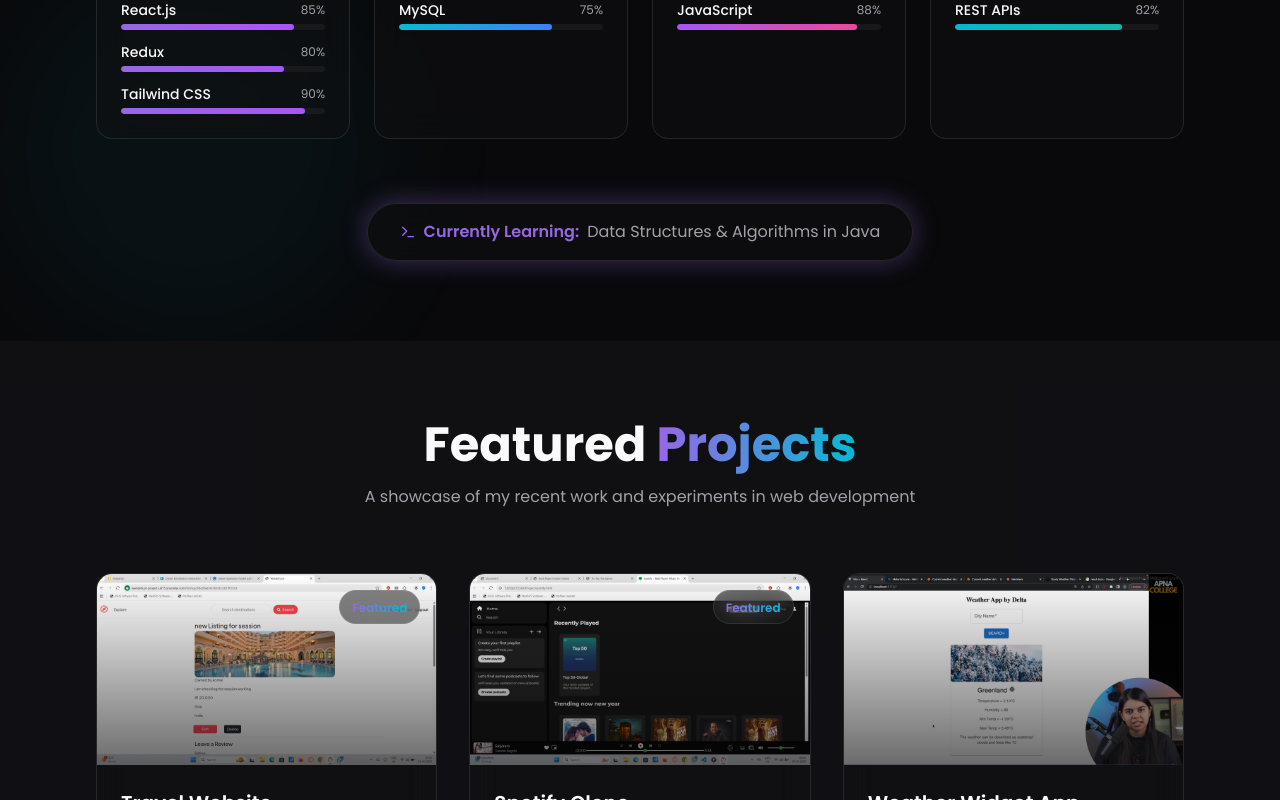
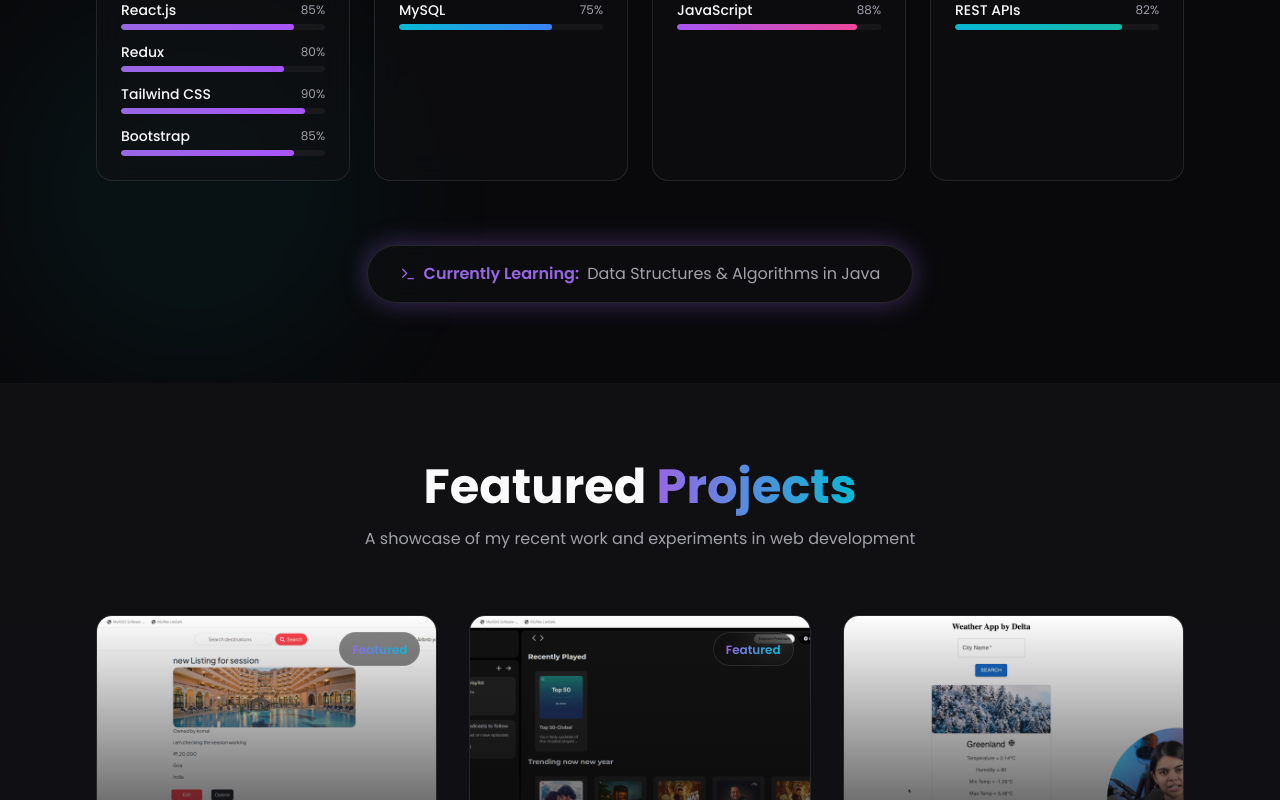
Before and after one commit to komal-Pachouri/komalpachouri-portfolio, a React (Vite) app: page / in a window 1280 px wide. Shown: the part 2420-3220 px from the top of the page. Built offline with nearby package versions, Linux system fonts and the light colour scheme; the HTML template or start-up script is replaced by a standard one.

Commit message:
Refactor project images and skills

```diff
--- a/src/components/Projects.tsx
+++ b/src/components/Projects.tsx
@@ -92,7 +92,8 @@ const Projects = () => {
                 <img
                   src={project.image}
                   alt={project.title}
-                  className="w-full h-full object-cover group-hover:scale-110 transition-transform duration-700"
+                  className="w-full h-full object-cover object-center group-hover:scale-110 transition-transform duration-700"
+                  style={{ transform: 'scale(1.3)', transformOrigin: 'center 40%' }}
                 />
                 {/* Gradient Overlay */}
                 <div className="absolute inset-0 bg-gradient-to-t from-background via-background/50 to-transparent opacity-60 group-hover:opacity-80 transition-opacity duration-300"></div>
--- a/src/components/Skills.tsx
+++ b/src/components/Skills.tsx
@@ -12,6 +12,7 @@ const Skills = () => {
         { name: "React.js", level: 85 },
         { name: "Redux", level: 80 },
         { name: "Tailwind CSS", level: 90 },
+        { name: "Bootstrap", level: 85 },
       ],
       color: "from-primary to-purple-500",
     },
```
